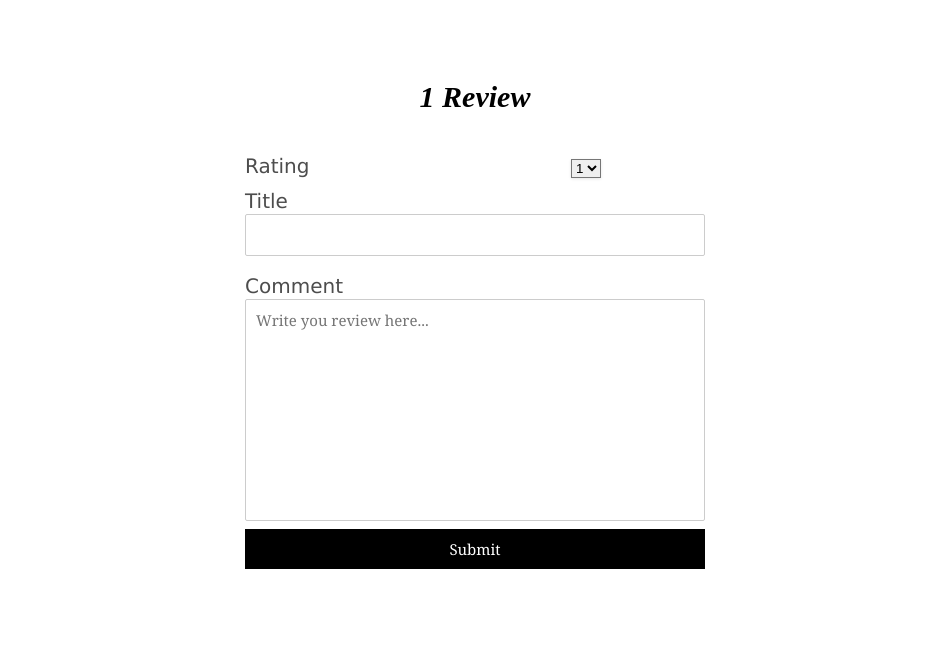
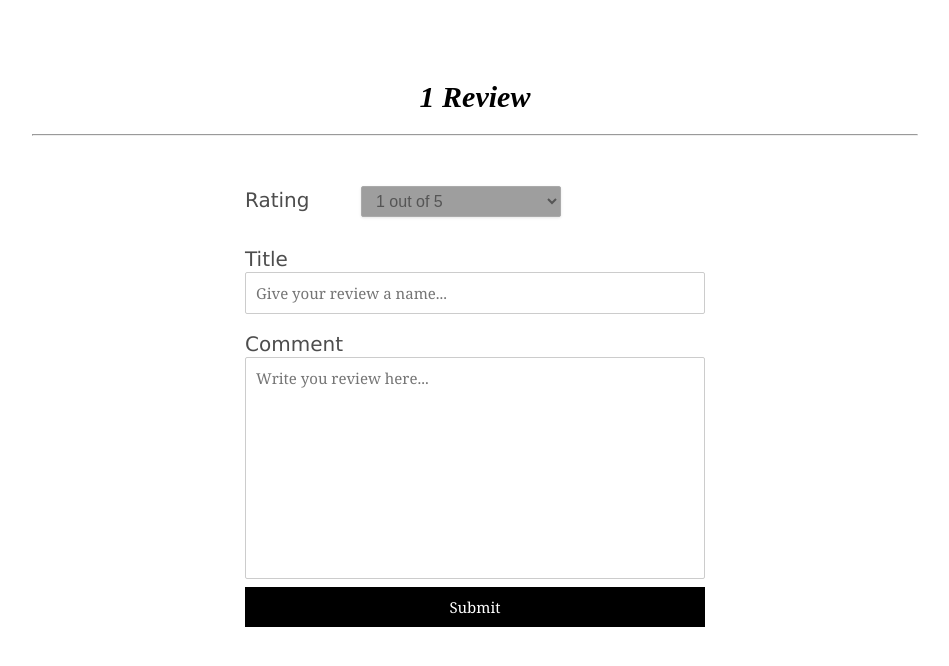
Before and after one commit to gauravtamhan/gtmovies, a PHP site: page /give_review.php in a window 1280 px wide. Shown: the top 666 px of the page, without its empty margins (165-1114 px from the left). Run offline with PHP 8.4, Linux system fonts and the light colour scheme; the visitor is signed in with stand-in values (Sample User, id 1); data that the repository does not hold is empty; grey boxes are pictures that could not be loaded.

Commit message:
up to date

```diff
--- a/give_review.php
+++ b/give_review.php
@@ -28,6 +28,10 @@
             margin-top: 80px;
          }
 
+         hr {
+          width: 70%;
+         }
+
          label {
          		text-align: left;
 				padding-top: 10px;
@@ -35,7 +39,7 @@
 				font-size: 20px;
 				color: #4d4d4d;
 				font-family: Verdana;
-				width: 70%;
+				width: 20%;
 				display: inline-block;
          }
 
@@ -46,16 +50,25 @@
          }
 
          select {
-         	/*-webkit-appearance: button;
-		    -moz-appearance: button;
-		    -webkit-user-select: none;
-		    -moz-user-select: none;
-		    -webkit-padding-end: 20px;
-		    -moz-padding-end: 20px;
-		    -webkit-padding-start: 2px;
-		    -moz-padding-start: 2px;*/
-		    box-shadow: 0px 1px 3px rgba(0, 0, 0, 0.1);
-         }
+             -webkit-appearance: button;
+             -webkit-border-radius: 2px;
+             -webkit-box-shadow: 0px 1px 3px rgba(0, 0, 0, 0.1);
+             -webkit-padding-end: 20px;
+             -webkit-padding-start: 2px;
+             -webkit-user-select: none;
+             background-image: url(http://i62.tinypic.com/15xvbd5.png), -webkit-linear-gradient(#FAFAFA, #F4F4F4 40%, #E5E5E5);
+             background-position: 97% center;
+             background-repeat: no-repeat;
+             border: 1px solid #AAA;
+             color: #555;
+             font-size: inherit;
+             margin: 20px;
+             overflow: hidden;
+             padding: 5px 10px;
+             text-overflow: ellipsis;
+             white-space: nowrap;
+             width: 200px;
+          }
 
          textarea {
          	resize: none;
@@ -114,6 +127,8 @@
          // }
      ?>
      <h1> <?php echo $movie ?> Review</h1>
+
+     <hr>
       <div align = "center">
          <div class="container" align = "left">
 
@@ -122,12 +137,12 @@
 
                <form action = "" method = "post">
                   <label> Rating </label> <select name="Rating">
-                  						<option value = "1"> 1 </option>
-                  						<option value = "2"> 2 </option>
-                  						<option value = "3"> 3 </option>
-                  						<option value = "4"> 4 </option>
-                  						<option value = "5"> 5 </option> </select> <br>
-                  <label> Title </label> <input type = "text" name = "Title" />
+                  						<option value = "1"> 1 out of 5 </option>
+                  						<option value = "2"> 2 out of 5 </option>
+                  						<option value = "3"> 3 out of 5 </option>
+                  						<option value = "4"> 4 out of 5 </option>
+                  						<option value = "5"> 5 out of 5 </option> </select> <br>
+                  <label> Title </label> <input type = "text" name = "Title" placeholder="Give your review a name..." />
                   <label> Comment </label> <textarea name = "Comment" rows="10" cols="62" placeholder="Write you review here..."></textarea>
 
                   <input type = "submit" value = "Submit"/>
--- a/register.php
+++ b/register.php
@@ -66,6 +66,10 @@
             margin-top: 80px;
          }
 
+         hr {
+          width: 70%;
+         }
+
          input[type=text], input[type=password]{
              width: 100%;
              padding: 10px 10px;
```
